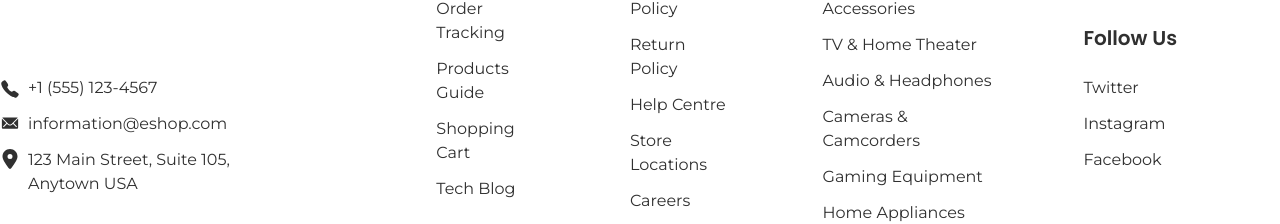
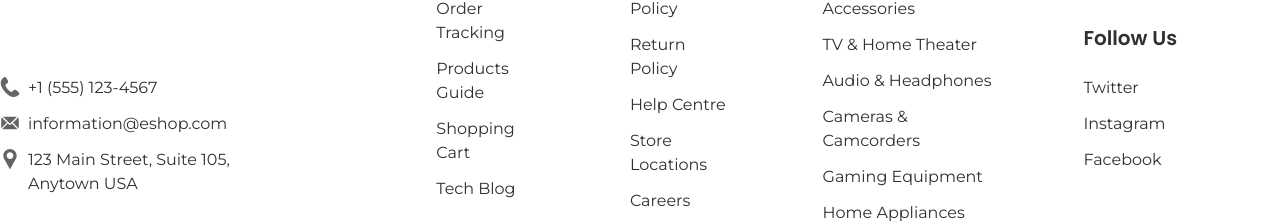
Before and after one commit to nazmulalamdev/eshop, a React (Vite) app: page / in a window 1280 px wide. Shown: the part 6853-7077 px from the top of the page. Built offline with nearby package versions, Linux system fonts and the light colour scheme; no server answers.

Commit message:
update all

```diff
--- a/src/components/footer/FooterBottom.jsx
+++ b/src/components/footer/FooterBottom.jsx
@@ -3,6 +3,9 @@ import { IoIosMail } from "react-icons/io";
 import { IoCall } from "react-icons/io5";
 import { Link } from "react-router-dom";
 import Container from "../commonLayout/Container";
+import Location from "../../icons/Location";
+import PhoneIcon from "../../icons/PhoneIcon";
+import MailIcon from "../../icons/MailIcon";
 
 const FooterBottom = () => {
   return (
@@ -16,13 +19,18 @@ const FooterBottom = () => {
                 <ul className="mt-[158px] flex flex-col gap-3 font-['Montserrat'] font-normal text-base text-[#303030]">
                   <li className="relative pl-[28px] hover:text-[#FF624C]">
                     <Link to="tel:+1555123-4567">
-                      <IoCall className="absolute top-[3px] left-0 h-5 w-5" />{" "}
+                      <span className="absolute top-[1px] left-0 h-5 w-5">
+                        <PhoneIcon />
+                      </span>{" "}
                       +1 (555) 123-4567
                     </Link>
                   </li>
                   <li className="relative pl-[28px] hover:text-[#FF624C]">
                     <Link to="mailto:information@eshop.com">
-                      <IoIosMail className="absolute top-[1px] left-0 h-5 w-5" />{" "}
+                      {/* <IoIosMail className="absolute top-[1px] left-0 h-5 w-5" />{" "} */}
+                      <span className="absolute top-[1px] left-0 h-5 w-5">
+                        <MailIcon />
+                      </span>
                       information@eshop.com
                     </Link>
                   </li>
@@ -31,7 +39,9 @@ const FooterBottom = () => {
                       to="https://maps.app.goo.gl/y2pNKvRCn3pEGuxH8"
                       target="_blabk"
                     >
-                      <FaLocationDot className="absolute top-[1px] left-0 h-5 w-5" />{" "}
+                      <span className="absolute top-[1px] left-0 h-5 w-5">
+                        <Location />
+                      </span>{" "}
                       123 Main Street, Suite 105, Anytown USA
                     </Link>
                   </li>
--- /dev/null
+++ b/src/icons/Location.jsx
@@ -0,0 +1,22 @@
+import React from "react";
+
+const Location = ({ width = 20, height = 20, color = "#303030" }) => {
+  return (
+    <svg
+      width={width}
+      height={height}
+      viewBox="0 0 20 20"
+      fill="none"
+      xmlns="http://www.w3.org/2000/svg"
+    >
+      <g opacity="0.75">
+        <path
+          d="M9.99993 0C6.32399 0 3.33325 2.99074 3.33325 6.66668C3.33325 7.7702 3.60915 8.86434 4.13364 9.8348L9.63536 19.7852C9.7086 19.9178 9.84817 20 9.99993 20C10.1517 20 10.2913 19.9178 10.3645 19.7852L15.8683 9.83152C16.3907 8.86434 16.6666 7.77016 16.6666 6.66664C16.6666 2.99074 13.6759 0 9.99993 0ZM9.99993 10C8.16196 10 6.66661 8.50465 6.66661 6.66668C6.66661 4.82871 8.16196 3.33336 9.99993 3.33336C11.8379 3.33336 13.3333 4.82871 13.3333 6.66668C13.3333 8.50465 11.8379 10 9.99993 10Z"
+          fill={color}
+        />
+      </g>
+    </svg>
+  );
+};
+
+export default Location;
--- /dev/null
+++ b/src/icons/MailIcon.jsx
@@ -0,0 +1,42 @@
+import React from "react";
+
+const MailIcon = ({ width = 20, height = 20, color = "#303030" }) => {
+  return (
+    <svg
+      width={width}
+      height={height}
+      viewBox="0 0 20 20"
+      fill="none"
+      xmlns="http://www.w3.org/2000/svg"
+    >
+      <g opacity="0.75">
+        <path
+          fill-rule="evenodd"
+          clip-rule="evenodd"
+          d="M2.29346 16.0642C2.54506 16.1854 2.82306 16.2502 3.10766 16.2502H16.8751C17.0807 16.2502 17.2829 16.2164 17.4743 16.1518L12.0423 10.4728C11.7595 10.7442 11.5069 10.9864 11.2961 11.1878C10.5713 11.8812 9.42886 11.8812 8.70406 11.1878C8.45426 10.949 8.14446 10.6518 7.79506 10.3164L2.29346 16.0642Z"
+          fill={color}
+        />
+        <path
+          fill-rule="evenodd"
+          clip-rule="evenodd"
+          d="M18.3198 4.43018C17.5204 5.20078 14.9042 7.72258 12.9436 9.60698L18.461 15.3752C18.6484 15.0782 18.75 14.732 18.75 14.3752V5.62518C18.75 5.18718 18.5968 4.76498 18.3198 4.43018Z"
+          fill={color}
+        />
+        <path
+          fill-rule="evenodd"
+          clip-rule="evenodd"
+          d="M1.67147 4.41943C1.38907 4.75583 1.23267 5.18223 1.23267 5.62483V14.3748C1.23267 14.6546 1.29527 14.928 1.41267 15.1762L6.89367 9.44983C4.97587 7.60563 2.50607 5.22443 1.67147 4.41943Z"
+          fill={color}
+        />
+        <path
+          fill-rule="evenodd"
+          clip-rule="evenodd"
+          d="M2.80444 3.7748L9.56804 10.2844C9.80964 10.5156 10.1904 10.5156 10.432 10.2844C11.9856 8.7982 15.8192 5.1044 17.1956 3.7776C17.0904 3.7594 16.9832 3.75 16.875 3.75H3.10764C3.00544 3.75 2.90404 3.7584 2.80444 3.7748Z"
+          fill={color}
+        />
+      </g>
+    </svg>
+  );
+};
+
+export default MailIcon;
--- /dev/null
+++ b/src/icons/PhoneIcon.jsx
@@ -0,0 +1,27 @@
+import React from "react";
+
+const PhoneIcon = ({ width = 20, height = 20, color = "#303030" }) => {
+  return (
+    <svg
+      width={width}
+      height={height}
+      viewBox="0 0 20 20"
+      fill="none"
+      xmlns="http://www.w3.org/2000/svg"
+    >
+      <g opacity="0.75" clip-path="url(#clip0_21_721)">
+        <path
+          d="M17.2325 13.9201C16.0243 12.8867 14.7982 12.2608 13.6048 13.2926L12.8922 13.9162C12.3709 14.3689 11.4015 16.484 7.65359 12.1726C3.90646 7.86665 6.13632 7.19621 6.65846 6.74743L7.37495 6.12304C8.56207 5.08889 8.11407 3.78704 7.25788 2.44694L6.7412 1.63524C5.8811 0.29826 4.94451 -0.579789 3.75427 0.452797L3.11115 1.01475C2.5851 1.39797 1.11466 2.64363 0.757975 5.01007C0.328707 7.84948 1.68285 11.101 4.78529 14.6686C7.88383 18.2378 10.9176 20.0306 13.7913 19.9993C16.1796 19.9736 17.622 18.692 18.0731 18.2261L18.7186 17.6633C19.9057 16.6315 19.1681 15.581 17.9591 14.5453L17.2325 13.9201Z"
+          fill={color}
+        />
+      </g>
+      <defs>
+        <clipPath id="clip0_21_721">
+          <rect width={width} height={height} fill="white" />
+        </clipPath>
+      </defs>
+    </svg>
+  );
+};
+
+export default PhoneIcon;
```
